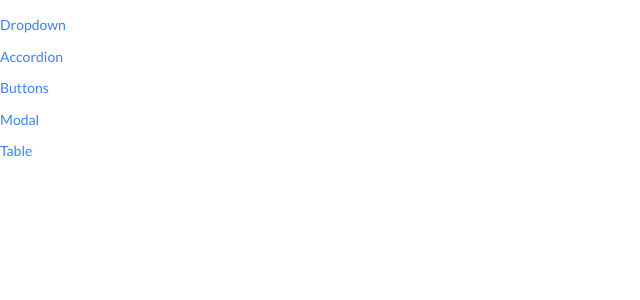
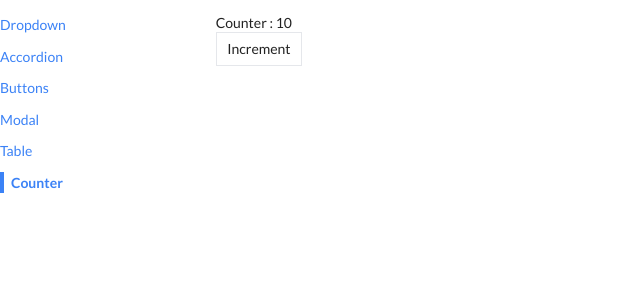
Before and after one commit to Mohitkumar6122/comps, a React (Create React App) app: page /counter in a window 1280 px wide. Shown: the top 300 px of the page, without its empty margins (0-640 px from the left). Built offline with nearby package versions, Linux system fonts and the light colour scheme.

Commit message:
Added Counter page
Signed-off-by: Mohit Kumar <mkay6123@gmail.com>

```diff
--- a/src/App.js
+++ b/src/App.js
@@ -5,6 +5,7 @@ import ButtonPage from './pages/ButtonPage';
 import Sidebar from "./components/Sidebar";
 import ModalPage from "./pages/ModalPage";
 import TablePage from "./pages/TablePage";
+import CounterPage from "./pages/CounterPage";
 
 function App() {
   return (
@@ -28,6 +29,9 @@ function App() {
         <Route path="/table">
           <TablePage />
         </Route>
+        <Route path="/counter">
+          <CounterPage intialCount={10}/>
+        </Route>
       </div>
     </div>
   );
--- a/src/components/Sidebar.js
+++ b/src/components/Sidebar.js
@@ -8,6 +8,7 @@ function Sidebar() {
     { label: "Buttons", path: "/buttons" },
     { label: "Modal", path: "/modal" },
     { label: "Table", path: "/table" },
+    { label: "Counter", path: "/counter" },
   ];
 
   const renderedLinks = links.map((link) => {
--- a/src/components/SortableTable.js
+++ b/src/components/SortableTable.js
@@ -4,7 +4,6 @@ import { GoChevronUp, GoChevronDown } from "react-icons/go";
 
 function SortableTable(props) {
   // 2 pieces of state
-
   // 1 -> keep track of sort order (sortOrder)
   const [sortOrder, setSortOrder] = useState(null);
 
@@ -49,7 +48,7 @@ function SortableTable(props) {
           className="cursor-pointer hover:bg-gray-100"
           onClick={() => handleClick(column.label)}
         >
-          <div className="flex items-center margin: auto">
+          <div className="flex items-center">
             {getIcons(column.label, sortBy, sortOrder)}
             {column.label}
           </div>
--- /dev/null
+++ b/src/pages/CounterPage.js
@@ -0,0 +1,23 @@
+import { useState, useEffect } from "react";
+import Button from "../components/Button";
+
+function CounterPage({ intialCount }) {
+  const [count, setCount] = useState(intialCount);
+
+  useEffect(() => {
+    console.log(count);
+  }, [count]);
+
+  const handleClick = () => {
+    setCount(count + 1);
+  };
+
+  return (
+    <div>
+      <h1>Counter : {count} </h1>
+      <Button onClick={handleClick}> Increment</Button>
+    </div>
+  );
+}
+
+export default CounterPage;
```
